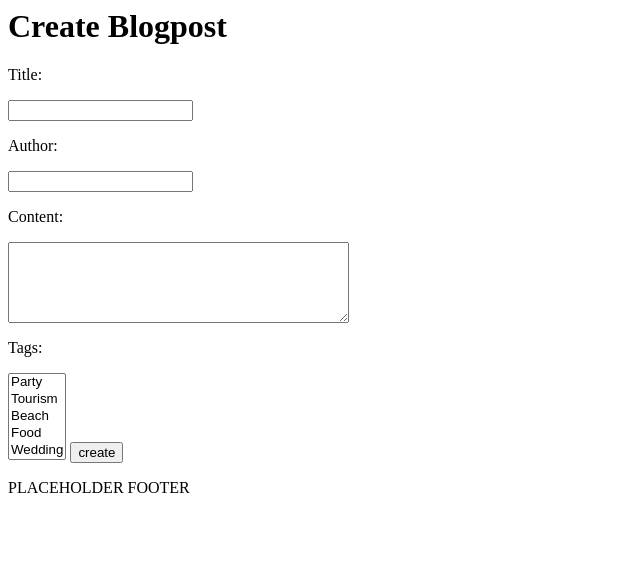
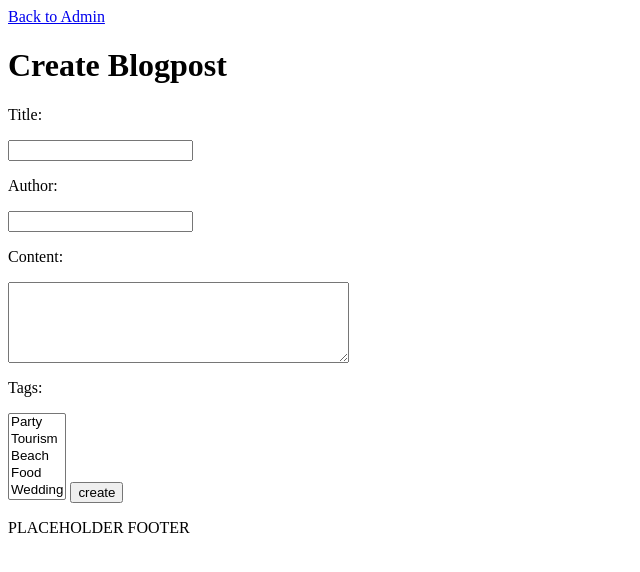
Before and after one commit to JohanBlomberg/ExperienceGhana, a plain HTML site: page blog-client-template/admin/create-post.html in a window 1280 px wide. Shown: the whole page, without its empty margins (0-640 px from the left). Drawn offline with Linux system fonts and the light colour scheme.

Commit message:
Added link to index.html

```diff
--- a/blog-client-template/admin/create-post.html
+++ b/blog-client-template/admin/create-post.html
@@ -6,10 +6,16 @@
     <link rel="stylesheet" href="css/style.css">
 </head>
 <body>
+     <nav class="backBtn">
+            <a href='index.html'>Back to Admin</a>
+        </nav>
+
     <header>
         <h1>Create Blogpost</h1>
     </header>
+
     <div id="mainContainer">
+
         <form id="createForm">
             <p>Title:</p>
             <input type="text" name="title"></input>
@@ -26,9 +32,11 @@
                     <option value="Food">Food</option>
                     <option value="Wedding">Wedding</option>
                  </select>
+
                   <input type="submit" value="create">
         </form>
   </div>
+
     <footer>PLACEHOLDER FOOTER</footer>
     <script src="js/create-post.js"></script>
 </body>
```
Lines whose indentation alone changed are shown as unchanged.
